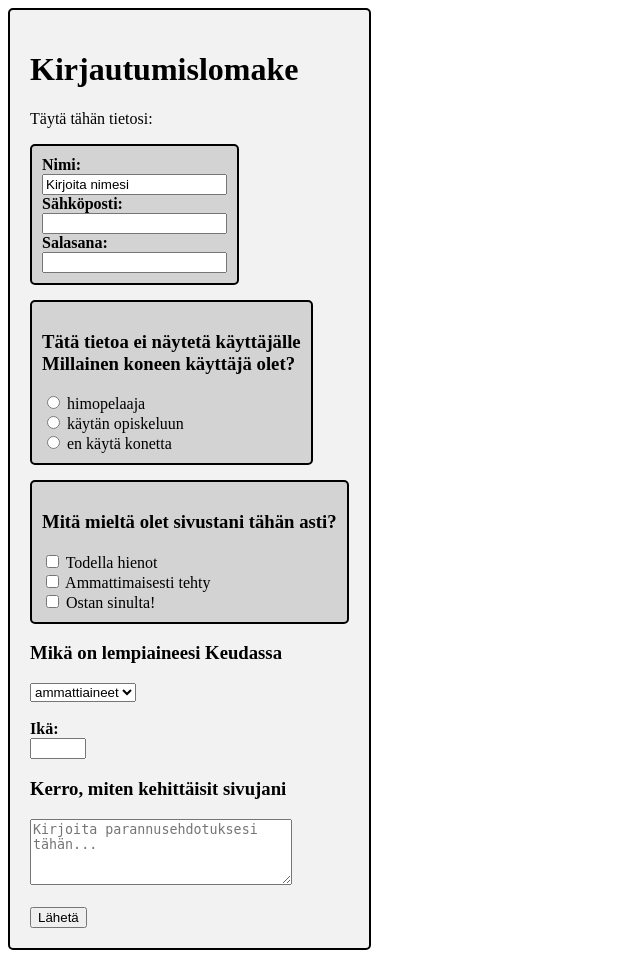
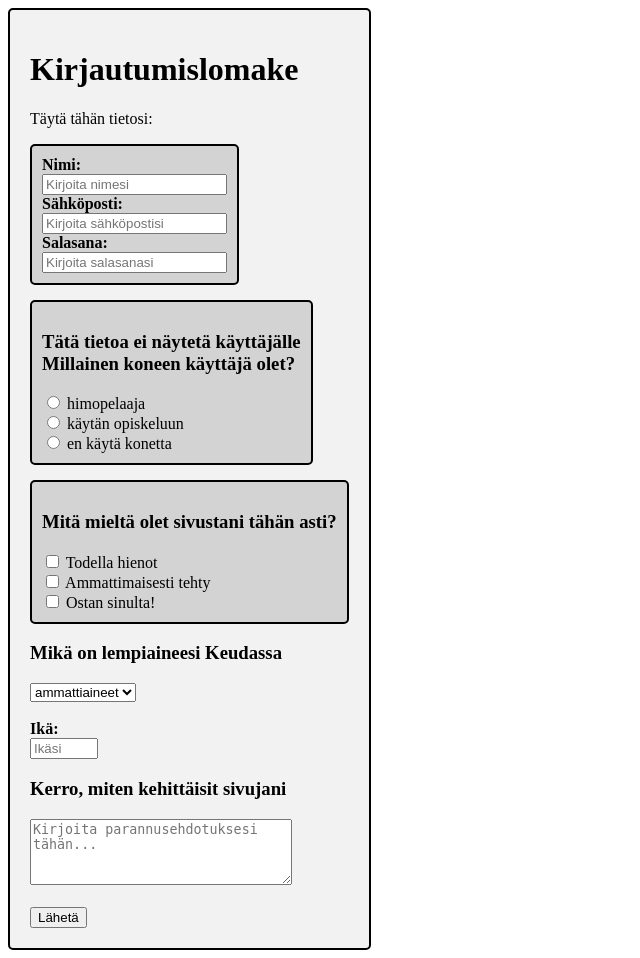
Before and after one commit to SisuSaastamoinen/projektit1, a PHP site: page /kirjautumislomake.html in a window 1280 px wide. Shown: the whole page, without its empty margins (0-640 px from the left). Run offline with PHP 8.4, Linux system fonts and the light colour scheme.

Commit message:
add placeholders

```diff
--- a/kirjautumislomake/src/kirjautumislomake.css
+++ b/kirjautumislomake/src/kirjautumislomake.css
@@ -20,3 +20,6 @@
     border-radius: 5px;
     width: fit-content;
 }
+#ika {
+    width: 60px;
+}
--- a/kirjautumislomake/src/kirjautumislomake.html
+++ b/kirjautumislomake/src/kirjautumislomake.html
@@ -13,11 +13,11 @@
         <form id="kyselylomake">
             <div id="userNameWrapper">
                 <label for="nimisyotto"><b>Nimi:</b></label><br>
-                <input type="text" id="nimi" name="nimi" minlength="3" value="Kirjoita nimesi" required><br>
+                <input type="text" id="nimi" name="nimi" minlength="3" placeholder="Kirjoita nimesi" required><br>
                 <label for="emailsyotto"><b>Sähköposti:</b></label><br>
-                <input type="text" id="email" name="email" required><br>
+                <input type="text" id="email" name="email" placeholder="Kirjoita sähköpostisi" required><br>
                 <label for="password"><b>Salasana:</b></label><br>
-                <input type="password" id="password" name="password" required><br>
+                <input type="password" id="password" name="password" placeholder="Kirjoita salasanasi" required><br>
             </div>
             <div id="radioWrapper">
                 <h3>Tätä tietoa ei näytetä käyttäjälle<br>Millainen koneen käyttäjä olet?</h3>
@@ -41,7 +41,7 @@
                 <option value="muuAine">Muu aine</option>
             </select><br><br>
             <label for="ikasyotto"><b>Ikä:</b></label><br>
-            <input type="number" id="ika" name="ika" min="15" max="99" value="Valitse ikäsi" required><br>
+            <input type="number" id="ika" name="ika" min="15" max="99" placeholder="Ikäsi" required><br>
             <h3>Kerro, miten kehittäisit sivujani</h3>
             <textarea id="parannusehdotukset" rows="4" cols="30" placeholder="Kirjoita parannusehdotuksesi tähän..."></textarea><br><br>
             <button onclick="validateForm()">Lähetä</button>
```
